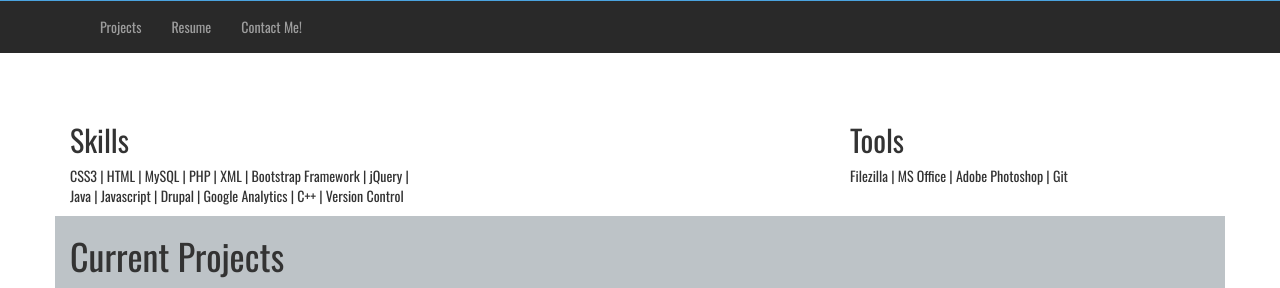
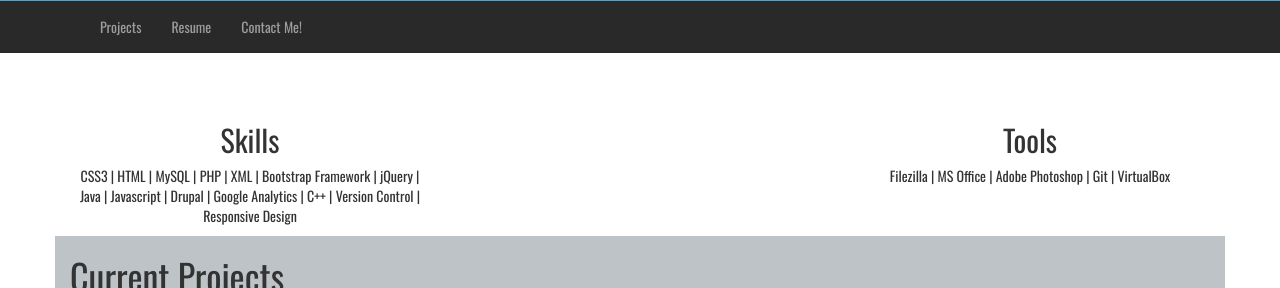
Before and after one commit to domnguyen/domnguyen.github.io, a PHP site: page / in a window 1280 px wide. Shown: the part 799-1087 px from the top of the page. Run offline with PHP 8.4, Linux system fonts and the light colour scheme.

Commit message:
Center Skills Text

```diff
--- a/css/style.css
+++ b/css/style.css
@@ -5,7 +5,9 @@
  */
 
 
-
+.text-center{
+  text-align: center;
+}
 
 img { max-width: 100% }
 
--- a/index.html
+++ b/index.html
@@ -82,14 +82,14 @@
     </nav>
     <div class="container">
       <div class="row">
-        <div class="col-md-4">
+        <div class="col-md-4 text-center">
           <h2>Skills</h2>
-          <p>CSS3 | HTML | MySQL | PHP | XML | Bootstrap Framework | jQuery |  Java | Javascript | Drupal |  Google Analytics | C++ | Version Control </p>
+          <p>CSS3 | HTML | MySQL | PHP | XML | Bootstrap Framework | jQuery |  Java | Javascript | Drupal |  Google Analytics | C++ | Version Control | Responsive Design</p>
         </div>
         <div class="col-md-4"></div>
-        <div class="col-md-4">
+        <div class="col-md-4 text-center">
           <h2>Tools</h2>
-        <p>Filezilla |  MS Office | Adobe Photoshop | Git </p></div>
+        <p>Filezilla |  MS Office | Adobe Photoshop | Git | VirtualBox</p></div>
 
       </div>
     </div>
```
